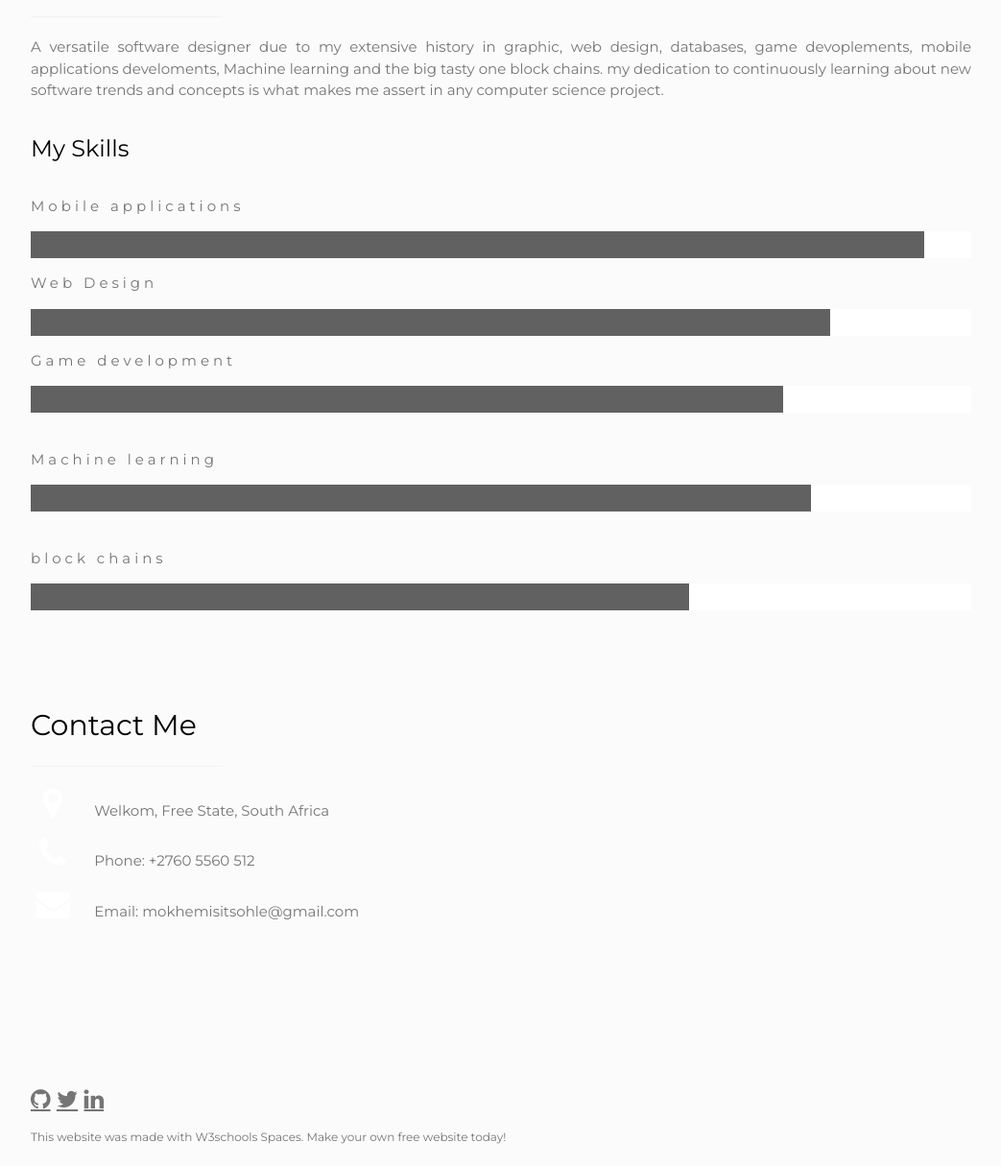
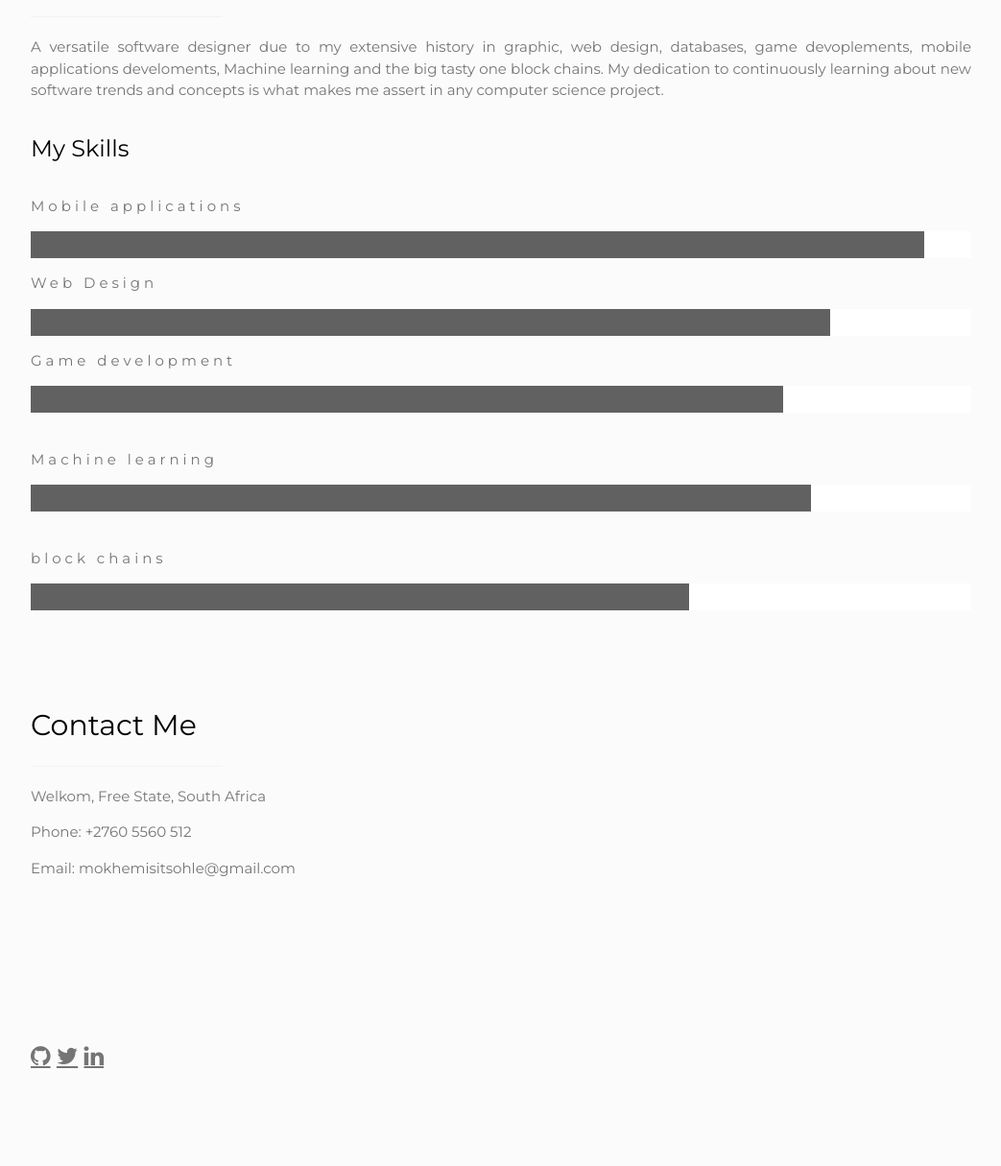
Before and after one commit to tsohleDev/tsohleDev.github.io, a plain HTML site: page index.html in a window 1280 px wide. Shown: the part 1845-3060 px from the top of the page at 96% size, without its empty margins (178-1221 px from the left). Drawn offline with nearby package versions, Linux system fonts and the light colour scheme.

Commit message:
restyle the contact section

```diff
--- a/index.html
+++ b/index.html
@@ -62,13 +62,7 @@
   <div class="w3-content w3-justify w3-text-grey w3-padding-64" id="about">
     <h2 class="w3-text-black">Tsohle Mokhemisi</h2>
     <hr style="width:200px" class="w3-opacity">
-    <p>
-      A versatile software designer due to my extensive history in graphic,
-      web design, databases, game devoplements, mobile applications develoments,
-      Machine learning and the big tasty one block chains.
-      my dedication to continuously learning about new software
-      trends and concepts is what makes me assert in any computer science project.
-    </p>
+    <p>A versatile software designer due to my extensive history in graphic, web design, databases, game devoplements, mobile applications develoments, Machine learning and the big tasty one block chains. My dedication to continuously learning about new software trends and concepts is what makes me assert in any computer science project.</p>
 
     <h3 class="w3-padding-16 w3-text-black">My Skills</h3>
     <p class="w3-wide">Mobile applications</p>
@@ -99,9 +93,9 @@
     <hr style="width:200px" class="w3-opacity">
 
     <div class="w3-section">
-      <p><i class="fa fa-map-marker fa-fw w3-text-white w3-xxlarge w3-margin-right"></i> Welkom, Free State, South Africa</p>
-      <p><i class="fa fa-phone fa-fw w3-text-white w3-xxlarge w3-margin-right"></i> Phone: +2760 5560 512</p>
-      <p><i class="fa fa-envelope fa-fw w3-text-white w3-xxlarge w3-margin-right"> </i> Email: mokhemisitsohle@gmail.com</p>
+      <p>Welkom, Free State, South Africa</p>
+      <p>Phone: +2760 5560 512</p>
+      <p>Email: mokhemisitsohle@gmail.com</p>
     </div><br>
   <!-- End Contact Section -->
   </div>
@@ -111,8 +105,6 @@
   <a class="fa fa-github w3-hover-opacity" href="https://github.com/tsohleDev" > </a>
   <a class="fa fa-twitter w3-hover-opacity"  href="https://twitter.com/RealTsohle" > </a>
   <a class="fa fa-linkedin w3-hover-opacity"  href="https://www.linkedin.com/in/tsohle-mokhemisi-3687401b2/" > </a>
- <p class="w3-small">This website was made with W3schools Spaces. Make your own free website today!</p>
-
  <!-- End footer -->
 </footer>
 
```
